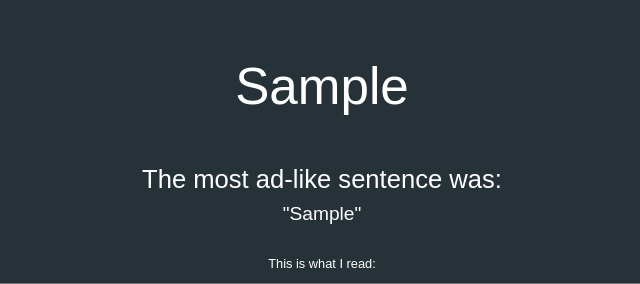
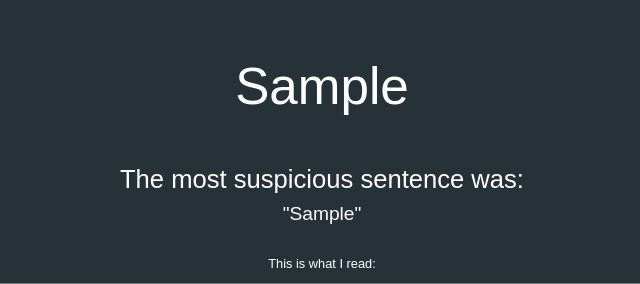
Before and after one commit to CStephenson970/AdDetector, a Flask app: template app/AdDetector/templates/output_page.html in a window 1280 px wide. Shown: the part 51-335 px from the top of the page, without its empty margins (318-958 px from the left). Run offline with Flask 2, Linux system fonts and the light colour scheme; the template is opened without the code that fills it: most values are stand-ins (such as "Sample title", 1, 10 or a date in 2020); parts of the project's set-up code (start-up, migrations or seed data) failed here and were passed over; some libraries are stand-ins or nearby versions.

Commit message:
Text changes on the output page

```diff
--- a/app/AdDetector/templates/output_page.html
+++ b/app/AdDetector/templates/output_page.html
@@ -48,7 +48,7 @@
             <div class="starter-template">
               <h2>{{result_str}}<br></h2>
               <br>
-              <h3>The most ad-like sentence was:</h3>
+              <h3>The most suspicious sentence was:</h3>
               <h4>"{{most_ad_like}}"</h4>
               <br>
               <p>This is what I read:</p>
```
